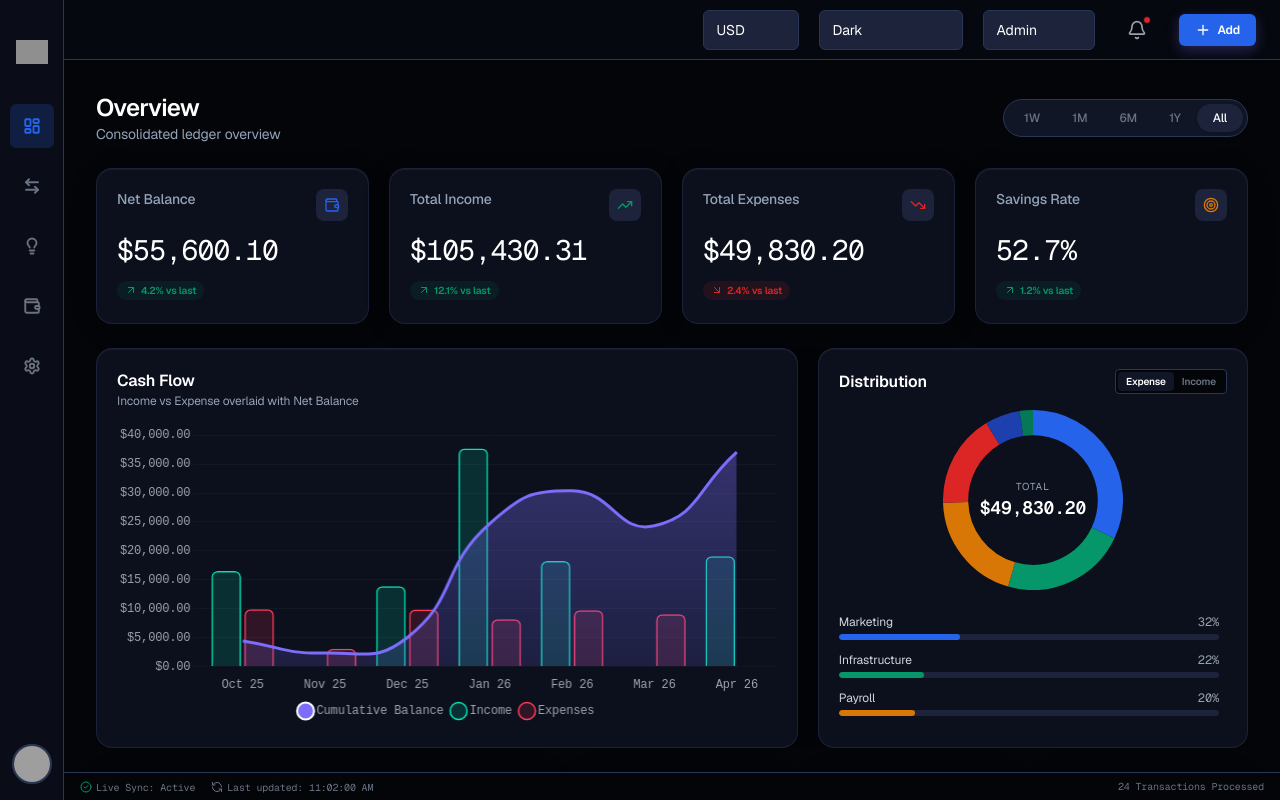
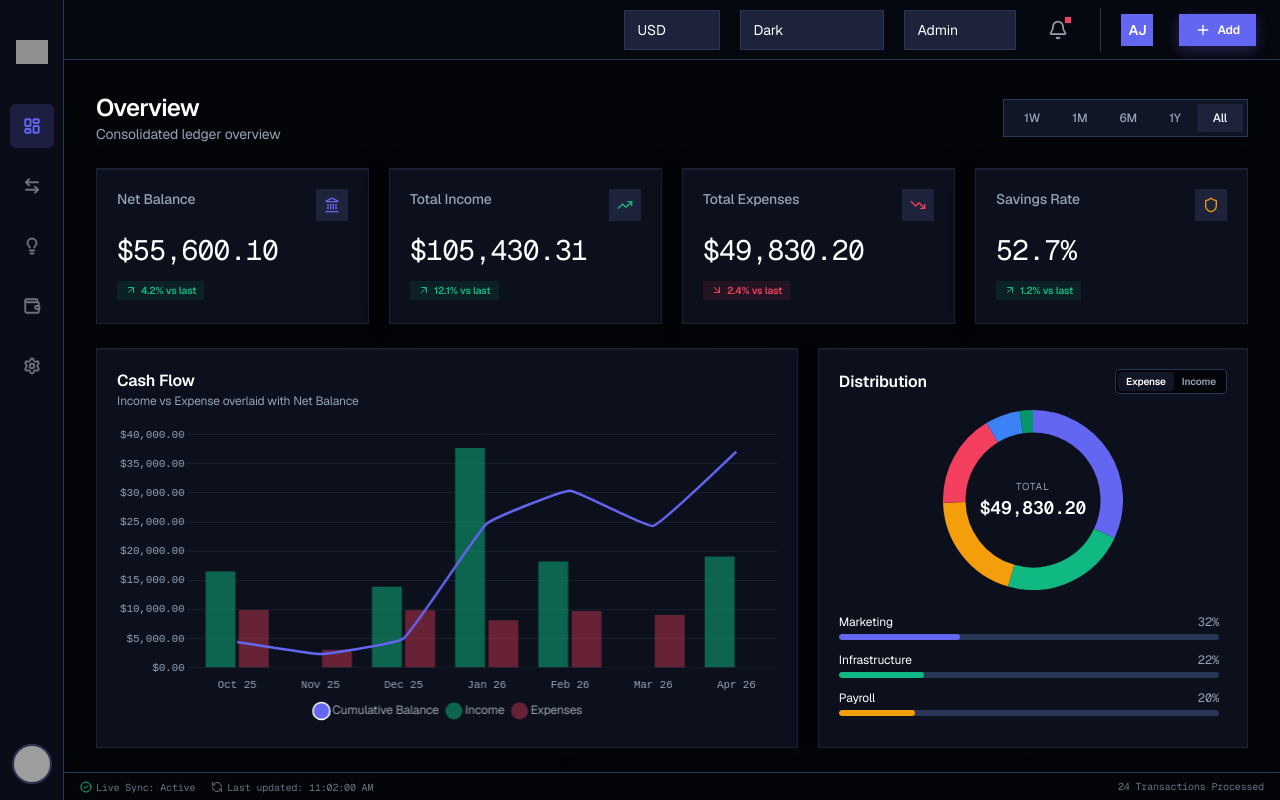
Before and after one commit to Aarushjain2401/Zorvyn-Dashboard, a React (Vite) app: page / in a window 1280 px wide. Built offline with nearby package versions, Linux system fonts and the light colour scheme; grey boxes are pictures that could not be loaded.

Commit message:
refactor: update dashboard UI with Geist font, refined chart styling, and squared component aesthetics

```diff
--- a/src/components/Layout/Topbar.jsx
+++ b/src/components/Layout/Topbar.jsx
@@ -44,14 +44,19 @@ export const Topbar = () => {
         </div>
 
         {/* Bell */}
-        <div className="relative text-gray-400 hover:text-white cursor-pointer transition-colors flex items-center justify-center min-w-[44px] min-h-[44px]">
+        <div className="relative text-[var(--color-text-secondary)] hover:text-[var(--color-text-primary)] cursor-pointer transition-colors flex items-center justify-center min-w-[44px] min-h-[44px]">
           <Bell className="w-5 h-5" />
-          <span className="absolute top-2 right-2 w-2 h-2 bg-[var(--color-rose)] rounded-full border border-[var(--color-surface)]"></span>
+          <span className="absolute top-2 right-2 w-2 h-2 bg-[var(--color-rose)] rounded-none border border-[var(--color-surface)]"></span>
+        </div>
+
+        {/* Profile */}
+        <div className="hidden md:flex items-center gap-3 border-l border-[var(--color-border-subtle)] pl-5 cursor-pointer hover:bg-[var(--color-popover)] p-1.5 rounded-none transition-colors">
+          <div className="w-8 h-8 rounded-none bg-[var(--color-violet)] text-white flex items-center justify-center font-bold text-sm">AJ</div>
         </div>
 
         {/* Add Transaction Button */}
         {role === 'Admin' && (
-          <button onClick={() => openModal()} className="flex items-center justify-center gap-1.5 bg-[var(--color-violet)] hover:bg-[#6A5AE6] transition-colors text-white text-xs font-semibold px-0 md:px-4 w-[44px] md:w-auto h-[44px] md:h-8 rounded-full md:rounded-md shadow-[0_4px_14px_rgba(124,110,250,0.3)]">
+          <button onClick={() => openModal()} className="flex items-center justify-center gap-1.5 bg-[var(--color-violet)] hover:bg-[#6A5AE6] transition-colors text-white text-xs font-semibold px-0 md:px-4 w-[44px] md:w-auto h-[44px] md:h-8 rounded-none shadow-[0_4px_14px_rgba(124,110,250,0.3)]">
             <Plus className="w-5 h-5 md:w-4 md:h-4" />
             <span className="hidden md:inline">Add</span>
           </button>
--- a/src/components/UI/Select.jsx
+++ b/src/components/UI/Select.jsx
@@ -5,7 +5,7 @@ export const Select = React.forwardRef(({ className, children, ...props }, ref)
   return (
     <select
       className={cn(
-        "flex h-10 w-full rounded-md border border-[var(--color-border-subtle)] bg-[var(--color-popover)] px-3 py-2 text-sm text-white focus:outline-none focus:ring-1 focus:ring-[var(--color-violet)] hover:border-[#2D3A5D] transition-colors disabled:cursor-not-allowed disabled:opacity-50 appearance-none",
+        "flex h-10 w-full rounded-none border border-[var(--color-border-subtle)] bg-[var(--color-popover)] px-3 py-2 text-sm text-[var(--color-text-primary)] focus:outline-none focus:ring-1 focus:ring-[var(--color-violet)] hover:border-[var(--color-border-subtle)] transition-colors disabled:cursor-not-allowed disabled:opacity-50 appearance-none",
         className
       )}
       ref={ref}
--- a/src/index.css
+++ b/src/index.css
@@ -1,10 +1,10 @@
 @import "tailwindcss";
 
 :root {
-  --app-primary: #FFFFFF;
+  --app-primary: #EEF2F6;
   --app-surface: #F8FAFC;
-  --app-elevated: #F1F5F9;
-  --app-popover: #E2E8F0;
+  --app-elevated: #F8FAFC;
+  --app-popover: #F1F5F9;
   --app-border-subtle: #CBD5E1;
   --app-text-primary: #0F172A;
   --app-text-secondary: #475569;
@@ -30,10 +30,12 @@
   --color-text-primary: var(--app-text-primary);
   --color-text-secondary: var(--app-text-secondary);
 
-  --color-violet: #2563EB;
-  --color-teal: #059669;
-  --color-rose: #DC2626;
-  --color-amber: #D97706;
+  --color-brand: #6366F1;
+  --color-brand-light: rgba(99, 102, 241, 0.1);
+  --color-violet: #6366F1;
+  --color-teal: #10B981;
+  --color-rose: #F43F5E;
+  --color-amber: #F59E0B;
 
   --font-mono: 'Geist Mono', monospace;
   --font-sans: 'Geist', sans-serif;
@@ -90,7 +92,7 @@
   .glass-card {
     background: var(--color-elevated);
     border: 1px solid var(--color-border-subtle);
-    border-radius: 12px;
+    border-radius: 0;
     transition: all 0.2s ease-in-out;
   }
 
@@ -104,7 +106,7 @@
     -webkit-backdrop-filter: blur(16px);
     border: 1px solid color-mix(in srgb, var(--color-border-subtle) 50%, transparent);
     box-shadow: 0 4px 30px rgba(0, 0, 0, 0.1), inset 0 1px 0 rgba(255, 255, 255, 0.05);
-    border-radius: 16px;
+    border-radius: 0;
     transition: all 0.3s ease-in-out;
   }
 
@@ -131,7 +133,7 @@
     left: -10%;
     width: 50vw;
     height: 50vw;
-    background: radial-gradient(circle, rgba(124,110,250,0.15) 0%, transparent 70%);
+    background: radial-gradient(circle, rgba(99,102,241,0.15) 0%, transparent 70%);
     border-radius: 50%;
     filter: blur(80px);
     animation: drift 20s ease-in-out infinite alternate;
@@ -142,7 +144,7 @@
     right: -10%;
     width: 60vw;
     height: 60vw;
-    background: radial-gradient(circle, rgba(0,212,170,0.1) 0%, transparent 70%);
+    background: radial-gradient(circle, rgba(16,185,129,0.1) 0%, transparent 70%);
     border-radius: 50%;
     filter: blur(100px);
     animation: drift 25s ease-in-out infinite alternate-reverse;
--- a/src/pages/Overview.jsx
+++ b/src/pages/Overview.jsx
@@ -4,11 +4,11 @@ import { Card } from '../components/UI/Card';
 import { Badge } from '../components/UI/Badge';
 import { Chart as ChartJS, CategoryScale, LinearScale, PointElement, LineElement, BarElement, Title, Tooltip, Legend, Filler, ArcElement, LineController, BarController, DoughnutController } from 'chart.js';
 import { Line, Bar, Doughnut } from 'react-chartjs-2';
-import { ArrowUpRight, ArrowDownRight, Wallet, TrendingUp, TrendingDown, Target, Box, CreditCard, ChevronRight } from 'lucide-react';
+import { ArrowUpRight, ArrowDownRight, Landmark, BadgePercent, TrendingUp, TrendingDown, Shield, Layers, Hourglass, Gauge, ChevronRight, Activity } from 'lucide-react';
 
 ChartJS.register(CategoryScale, LinearScale, PointElement, LineElement, BarElement, ArcElement, Title, Tooltip, Legend, Filler, LineController, BarController, DoughnutController);
 ChartJS.defaults.color = '#8B949E';
-ChartJS.defaults.font.family = "'JetBrains Mono', monospace";
+ChartJS.defaults.font.family = "'Geist', sans-serif";
 
 export const Overview = () => {
   const { transactions, formatCurrency, openModal } = useAppContext();
@@ -59,42 +59,35 @@ export const Overview = () => {
           type: 'line',
           label: 'Cumulative Balance',
           data: balanceData,
-          borderColor: '#7C6EFA',
-          borderWidth: 3,
-          tension: 0.5,
-          pointBackgroundColor: '#7C6EFA',
+          borderColor: '#6366F1',
+          borderWidth: 2.5,
+          tension: 0.1,
+          pointBackgroundColor: '#6366F1',
           pointBorderColor: '#FFF',
-          pointBorderWidth: 2,
+          pointBorderWidth: 1.5,
           pointRadius: 0,
-          pointHoverRadius: 6,
-          fill: true,
-          backgroundColor: (context) => {
-            const ctx = context.chart.ctx;
-            const gradient = ctx.createLinearGradient(0, 0, 0, 400);
-            gradient.addColorStop(0, 'rgba(124, 110, 250, 0.4)');
-            gradient.addColorStop(1, 'rgba(124, 110, 250, 0.01)');
-            return gradient;
-          },
+          pointHoverRadius: 5,
+          fill: false,
           yAxisID: 'y1',
         },
         {
           type: 'bar',
           label: 'Income',
           data: incomeData,
-          backgroundColor: 'rgba(0, 229, 181, 0.15)',
-          borderColor: '#00E5B5',
-          borderWidth: 1.5,
-          borderRadius: 6,
+          backgroundColor: 'rgba(16, 185, 129, 0.5)',
+          borderColor: 'transparent',
+          borderWidth: 0,
+          borderRadius: 0,
           yAxisID: 'y',
         },
         {
           type: 'bar',
           label: 'Expenses',
           data: expenseData,
-          backgroundColor: 'rgba(255, 59, 92, 0.15)',
-          borderColor: '#FF3B5C',
-          borderWidth: 1.5,
-          borderRadius: 6,
+          backgroundColor: 'rgba(244, 63, 94, 0.4)',
+          borderColor: 'transparent',
+          borderWidth: 0,
+          borderRadius: 0,
           yAxisID: 'y',
         }
       ]
@@ -105,10 +98,20 @@ export const Overview = () => {
     responsive: true,
     maintainAspectRatio: false,
     plugins: {
-      legend: { position: 'bottom', labels: { boxWidth: 10, usePointStyle: true } },
+      legend: { position: 'bottom', labels: { boxWidth: 10, usePointStyle: true, font: { family: "'Geist', sans-serif" } } },
       tooltip: {
         mode: 'index',
         intersect: false,
+        backgroundColor: 'rgba(15, 23, 42, 0.95)',
+        titleColor: '#94A3B8',
+        titleFont: { size: 12, weight: 'normal', family: "'Geist', sans-serif" },
+        bodyColor: '#FFFFFF',
+        bodyFont: { size: 13, weight: '600', family: "'Geist Mono', monospace" },
+        padding: 12,
+        cornerRadius: 8,
+        borderColor: 'rgba(255,255,255,0.1)',
+        borderWidth: 1,
+        boxPadding: 4,
         callbacks: {
           label: function(context) {
             let label = context.dataset.label || '';
@@ -120,13 +123,14 @@ export const Overview = () => {
       }
     },
     scales: {
-      x: { grid: { display: false } },
+      x: { grid: { display: false }, ticks: { color: '#94A3B8', font: { size: 11 } } },
       y: {
-        type: 'linear', display: true, position: 'left', grid: { color: 'rgba(148, 163, 184, 0.05)'},
+        type: 'linear', display: true, position: 'left',
+        grid: { color: 'rgba(148, 163, 184, 0.1)', drawBorder: false },
         border: { display: false },
-        ticks: { callback: function(value) { return formatCurrency(value); } }
+        ticks: { color: '#94A3B8', font: { size: 11 }, callback: function(value) { return formatCurrency(value); } }
       },
-      y1: { type: 'linear', display: false, position: 'right', grid: { drawOnChartArea: false } }, // Hide secondary axis labels
+      y1: { type: 'linear', display: false, position: 'right', grid: { drawOnChartArea: false } },
     }
   };
 
@@ -142,9 +146,9 @@ export const Overview = () => {
     labels: catTotals.map(c => c[0]),
     datasets: [{
       data: catTotals.map(c => c[1]),
-      backgroundColor: ['#2563EB', '#059669', '#D97706', '#DC2626', '#1E40AF', '#047857', '#B45309', '#B91C1C'],
+      backgroundColor: ['#6366F1', '#10B981', '#F59E0B', '#F43F5E', '#3B82F6', '#059669', '#D97706', '#E11D48'],
       borderWidth: 0,
-      cutout: '72%',
+      cutout: '75%',
     }]
   };
 
@@ -154,12 +158,12 @@ export const Overview = () => {
     <Card className={`p-[14px] md:p-5 fade-in-up stagger-${delay}`}>
       <div className="flex justify-between items-start mb-2">
          <span className="text-[13px] md:text-sm font-medium text-[var(--color-text-secondary)] font-sans">{title}</span>
-         <div className="w-[38px] h-[38px] md:w-8 md:h-8 min-w-[38px] md:min-w-[32px] rounded-[8px] flex items-center justify-center bg-[var(--color-popover)]">
+         <div className="w-[38px] h-[38px] md:w-8 md:h-8 min-w-[38px] md:min-w-[32px] rounded-none flex items-center justify-center bg-[var(--color-popover)]">
            <Icon className="w-4 h-4" style={{ color: `var(--color-${badgeColor})`}} />
          </div>
       </div>
       <div className="text-[18px] md:text-[28px] font-mono tracking-tight text-[var(--color-text-primary)] mb-2">{value}</div>
-      <div className={`inline-flex items-center gap-1 px-2 py-0.5 rounded-full text-[10px] font-semibold bg-[var(--color-${isPositive ? 'teal' : 'rose'})]/10 text-[var(--color-${isPositive ? 'teal' : 'rose'})]`}>
+      <div className={`inline-flex items-center gap-1 px-2 py-0.5 rounded-none text-[10px] font-semibold bg-[var(--color-${isPositive ? 'teal' : 'rose'})]/10 text-[var(--color-${isPositive ? 'teal' : 'rose'})]`}>
          {isPositive ? <ArrowUpRight className="w-3 h-3" /> : <ArrowDownRight className="w-3 h-3" />}
          {changeStr} vs last
       </div>
@@ -175,9 +179,9 @@ export const Overview = () => {
           <h1 className="text-[13px] md:text-2xl font-semibold text-[var(--color-text-primary)] tracking-tight">Overview</h1>
           <p className="hidden md:block text-sm text-[var(--color-text-secondary)]">Consolidated ledger overview</p>
         </div>
-        <div className="flex items-center bg-[var(--color-elevated)] border border-[var(--color-border-subtle)] p-1 rounded-full overflow-x-auto whitespace-nowrap scrollbar-hide max-w-full">
+        <div className="flex items-center bg-[var(--color-elevated)] border border-[var(--color-border-subtle)] p-1 rounded-none overflow-x-auto whitespace-nowrap scrollbar-hide max-w-full">
            {['1W', '1M', '6M', '1Y', 'All'].map(p => (
-             <button key={p} onClick={() => setPeriod(p)} className={`px-4 py-1.5 min-h-[44px] min-w-[44px] md:min-h-0 md:min-w-0 text-xs font-medium rounded-full transition-all ${period === p ? 'bg-[var(--color-popover)] text-[var(--color-text-primary)] shadow-sm' : 'text-gray-500 hover:text-[var(--color-text-primary)]'}`}>
+             <button key={p} onClick={() => setPeriod(p)} className={`px-4 py-1.5 min-h-[44px] min-w-[44px] md:min-h-0 md:min-w-0 text-xs font-medium rounded-none transition-all ${period === p ? 'bg-[var(--color-popover)] text-[var(--color-text-primary)] shadow-sm' : 'text-[var(--color-text-secondary)] hover:text-[var(--color-text-primary)]'}`}>
                {p}
              </button>
            ))}
@@ -186,10 +190,10 @@ export const Overview = () => {
 
       {/* KPI Row */}
       <div className="grid grid-cols-1 sm:grid-cols-2 lg:grid-cols-4 gap-5">
-         <KPICard title="Net Balance" value={formatCurrency(metrics.balance)} badgeColor="violet" icon={Wallet} changeStr="4.2%" isPositive={true} delay={1} />
+         <KPICard title="Net Balance" value={formatCurrency(metrics.balance)} badgeColor="violet" icon={Landmark} changeStr="4.2%" isPositive={true} delay={1} />
          <KPICard title="Total Income" value={formatCurrency(metrics.totalIncome)} badgeColor="teal" icon={TrendingUp} changeStr="12.1%" isPositive={true} delay={2} />
          <KPICard title="Total Expenses" value={formatCurrency(metrics.totalExpense)} badgeColor="rose" icon={TrendingDown} changeStr="2.4%" isPositive={false} delay={3} />
-         <KPICard title="Savings Rate" value={`${metrics.savingsRate}%`} badgeColor="amber" icon={Target} changeStr="1.2%" isPositive={true} delay={4} />
+         <KPICard title="Savings Rate" value={`${metrics.savingsRate}%`} badgeColor="amber" icon={Shield} changeStr="1.2%" isPositive={true} delay={4} />
       </div>
 
       {/* Chart Row (1.7 : 1 ratio) */}
@@ -208,8 +212,8 @@ export const Overview = () => {
            <div className="flex justify-between items-center mb-4">
              <h3 className="text-[13px] md:text-base font-semibold">Distribution</h3>
              <div className="flex bg-[var(--color-primary)] border border-[var(--color-border-subtle)] rounded p-0.5 min-h-[44px] md:min-h-0 items-center">
-               <button onClick={() => setDonutType('expense')} className={`px-2 py-2 md:py-0.5 min-h-[36px] md:min-h-0 text-[10px] font-semibold rounded ${donutType === 'expense' ? 'bg-[var(--color-elevated)] text-[var(--color-text-primary)]' : 'text-gray-500'}`}>Expense</button>
-               <button onClick={() => setDonutType('income')} className={`px-2 py-2 md:py-0.5 min-h-[36px] md:min-h-0 text-[10px] font-semibold rounded ${donutType === 'income' ? 'bg-[var(--color-elevated)] text-[var(--color-text-primary)]' : 'text-gray-500'}`}>Income</button>
+               <button onClick={() => setDonutType('expense')} className={`px-2 py-2 md:py-0.5 min-h-[36px] md:min-h-0 text-[10px] font-semibold rounded ${donutType === 'expense' ? 'bg-[var(--color-elevated)] text-[var(--color-text-primary)]' : 'text-[var(--color-text-secondary)]'}`}>Expense</button>
+               <button onClick={() => setDonutType('income')} className={`px-2 py-2 md:py-0.5 min-h-[36px] md:min-h-0 text-[10px] font-semibold rounded ${donutType === 'income' ? 'bg-[var(--color-elevated)] text-[var(--color-text-primary)]' : 'text-[var(--color-text-secondary)]'}`}>Income</button>
              </div>
            </div>
            <div className="relative w-[110px] h-[110px] md:max-w-[180px] md:w-full md:aspect-square md:h-auto mx-auto mb-6 flex items-center justify-center">
@@ -230,10 +234,10 @@ export const Overview = () => {
                  return (
                    <div key={cat} className="text-xs">
                      <div className="flex justify-between mb-1">
-                       <span className="text-gray-300">{cat}</span>
-                       <span className="font-mono text-gray-400">{pct.toFixed(0)}%</span>
+                       <span className="text-[var(--color-text-primary)]">{cat}</span>
+                       <span className="font-mono text-[var(--color-text-secondary)]">{pct.toFixed(0)}%</span>
                      </div>
-                     <div className="w-full h-1.5 bg-[var(--color-popover)] rounded-full overflow-hidden">
+                     <div className="w-full h-1.5 bg-[var(--color-border-subtle)] rounded-full overflow-hidden">
                        <div className="h-full rounded-full" style={{ width: `${pct}%`, backgroundColor: donutConfig.datasets[0].backgroundColor[i] }}></div>
                      </div>
                    </div>
@@ -248,25 +252,25 @@ export const Overview = () => {
          <Card className="flex-[1] p-5 fade-in-up stagger-5">
            <div className="flex items-center justify-between mb-4">
              <h3 className="text-base font-semibold">Recent Transactions</h3>
-             <button className="text-xs text-[var(--color-violet)] hover:text-[var(--color-text-primary)] transition-colors">View All</button>
+             <button className="text-xs text-[var(--color-brand)] hover:text-[var(--color-text-primary)] transition-colors">View All</button>
            </div>
            <div className="space-y-4">
              {recentTx.map((t, index) => (
-               <div key={t.id} className={`flex justify-between items-center bg-[var(--color-popover)]/50 py-[8px] px-0 md:p-2.5 md:rounded-lg border-b md:border md:border-[var(--color-border-subtle)] border-gray-800 ${index === 4 ? 'hidden md:flex' : ''}`}>
+               <div key={t.id} className={`flex justify-between items-center bg-[var(--color-popover)]/50 py-[8px] px-0 md:p-2.5 md:rounded-none border-b md:border md:border-[var(--color-border-subtle)] border-gray-800 ${index === 4 ? 'hidden md:flex' : ''}`}>
                  <div className="flex items-center gap-3">
-                   <div className="w-8 h-8 rounded-full bg-[var(--color-elevated)] flex items-center justify-center text-gray-500 border border-[var(--color-border-subtle)]">
-                     <Box className="w-3.5 h-3.5" />
+                   <div className="w-8 h-8 rounded-none bg-[var(--color-elevated)] flex items-center justify-center text-[var(--color-text-secondary)] border border-[var(--color-border-subtle)]">
+                     <Activity className="w-3.5 h-3.5" />
                    </div>
                    <div className="flex flex-col">
                      <span className="text-sm font-medium leading-none mb-1 text-[var(--color-text-primary)]">{t.description}</span>
-                     <span className="text-[10px] text-gray-500">{t.category}</span>
+                     <span className="text-[10px] text-[var(--color-text-secondary)]">{t.category}</span>
                    </div>
                  </div>
                  <div className="flex flex-col items-end">
                    <span className={`text-xs font-mono font-medium ${t.type === 'income' ? 'text-[var(--color-teal)]' : 'text-[var(--color-text-primary)]'}`}>
                      {t.type === 'income' ? '+' : '-'}{formatCurrency(t.amount)}
                    </span>
-                   <span className="text-[10px] text-gray-500">{new Date(t.date).toLocaleDateString(undefined, {month:'short', day:'numeric'})}</span>
+                   <span className="text-[10px] text-[var(--color-text-secondary)]">{new Date(t.date).toLocaleDateString(undefined, {month:'short', day:'numeric'})}</span>
                  </div>
                </div>
              ))}
@@ -275,21 +279,23 @@ export const Overview = () => {
 
          <div className="flex-[1.6] grid grid-cols-1 md:grid-cols-3 gap-5 fade-in-up stagger-5">
             {[
-              { icon: Target, label: "Burn Rate", value: formatCurrency(metrics.totalExpense / 6), desc: "Average trailing 6 months", c: 'violet' },
-              { icon: Box, label: "Total Assets", value: "32", desc: "Active monitored accounts", c: 'teal' },
-              { icon: CreditCard, label: "Runway", value: "24.5", desc: "Months at current burn", c: 'amber' },
+              { icon: Gauge, label: "Burn Rate", value: formatCurrency(metrics.totalExpense / 6), desc: "Average trailing 6 months", c: 'rose' },
+              { icon: Layers, label: "Total Assets", value: "32", desc: "Active monitored accounts", c: 'teal' },
+              { icon: Hourglass, label: "Runway", value: "24.5", desc: "Months at current burn", c: 'amber' },
             ].map((insight, idx) => (
-              <Card key={idx} className="py-[10px] px-[12px] md:p-5 flex flex-col justify-between group cursor-pointer hover:bg-[var(--color-popover)] min-h-[88px]">
-                <div className="flex justify-between items-start mb-4 md:mb-6">
-                  <div className={`w-8 h-8 rounded-lg bg-[var(--color-${insight.c})]/10 flex items-center justify-center text-[var(--color-${insight.c})]`}>
-                     <insight.icon className="w-4 h-4" />
+              <Card key={idx} className="py-[12px] px-[14px] md:p-5 flex flex-col justify-between group cursor-pointer hover:bg-[var(--color-popover)] min-h-[100px]">
+                <div className="flex justify-between items-start mb-3 md:mb-4">
+                  <div className={`flex items-center gap-2 text-sm font-medium text-[var(--color-${insight.c})]`}>
+                    <div className={`w-7 h-7 rounded-none bg-[var(--color-${insight.c})]/10 flex items-center justify-center`}>
+                       <insight.icon className="w-4 h-4" />
+                    </div>
+                    {insight.label}
                   </div>
-                  <ChevronRight className="w-4 h-4 text-gray-600 group-hover:text-[var(--color-text-primary)] transition-colors" />
+                  <ChevronRight className="w-4 h-4 text-[var(--color-text-secondary)] group-hover:text-[var(--color-text-primary)] transition-colors" />
                 </div>
                 <div>
-                  <div className="text-sm text-[var(--color-text-secondary)] mb-1">{insight.label}</div>
-                  <div className="text-2xl font-mono text-[var(--color-text-primary)] mb-2">{insight.value}</div>
-                  <div className="text-[10px] text-gray-500">{insight.desc}</div>
+                  <div className="text-2xl font-mono text-[var(--color-text-primary)] mb-1">{insight.value}</div>
+                  <div className="text-[11px] text-[var(--color-text-secondary)]">{insight.desc}</div>
                 </div>
               </Card>
             ))}
```
